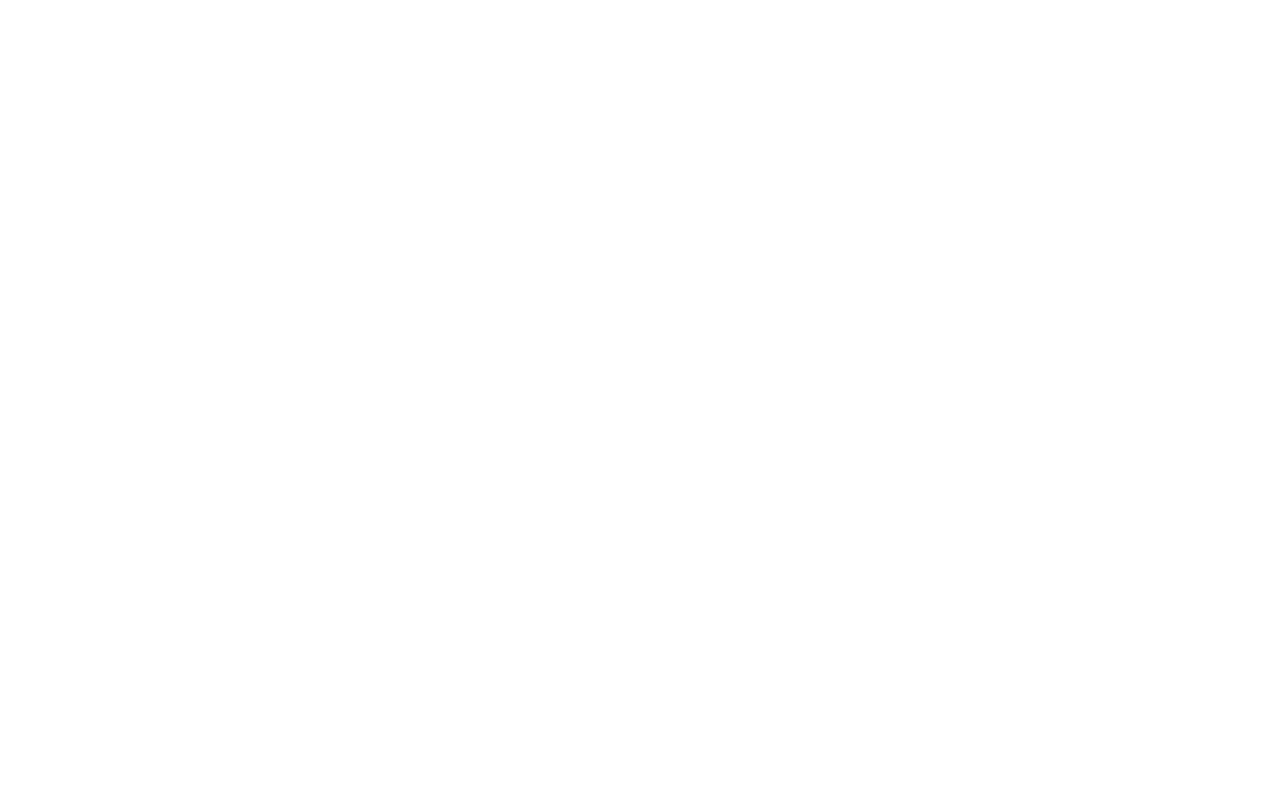
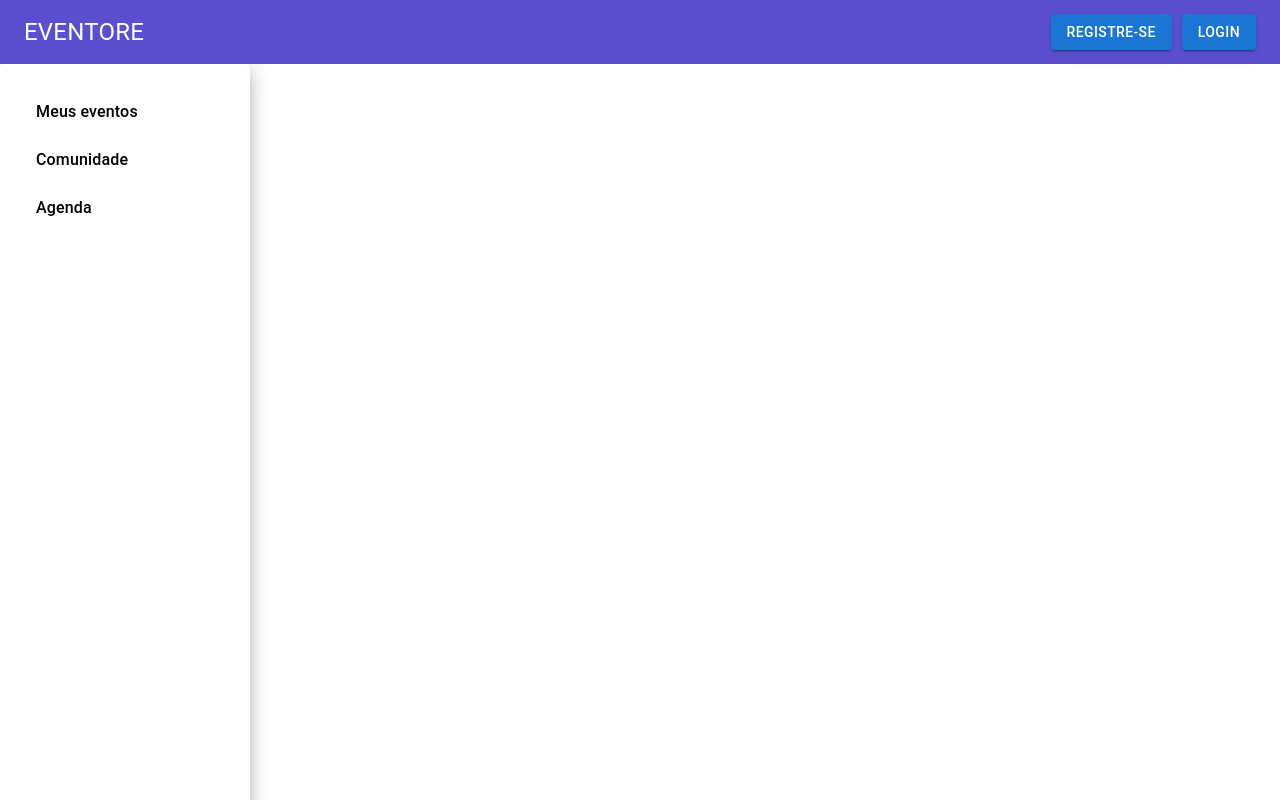
Before and after one commit to mytionbr/eventore, a React (Create React App) app in the folder client/: page /app in a window 1280 px wide. Before the commit this address had no page. Built offline with nearby package versions, Linux system fonts and the light colour scheme.

Commit message:
add sidebar

```diff
--- a/client/src/App.jsx
+++ b/client/src/App.jsx
@@ -1,13 +1,20 @@
 import React from 'react';
 import { CssBaseline } from '@mui/material';
 import Router from './routes';
+import { styled } from '@mui/system';
+
+const RootStyle = styled('div')({
+  height: '100vh',
+  width: '100vw',
+  overflow: 'auto'
+});
 
 const App = () => {
   return (
-      <>
+      <RootStyle>
         <CssBaseline />
         <Router />
-      </>
+      </RootStyle>
   );
 };
 
--- a/client/src/components/Login.jsx
+++ b/client/src/components/Login.jsx
@@ -48,7 +48,6 @@
             id="password"
             label="Senha"
             name="password"
-            autoFocus
             color='primary'
             type="password"
           />
--- a/client/src/components/Navbar.jsx
+++ b/client/src/components/Navbar.jsx
@@ -12,12 +12,11 @@
 }));
 
 
-const Navbar = () => {
+const Navbar = ({onOpenSidebar}) => {
     return (
         <Box sx={{flexGrow:1}}>
             <AppBarStyled>
-
-            <Typography component={Link} to="/" sx={{fontSize: '2rem',color: '#fff',textDecoration: 'none'}}>
+            <Typography component={Link} to="/" sx={{fontSize: '1.5rem',color: '#fff',textDecoration: 'none'}}>
                   EVENTORE
             </Typography>
                 <Box sx={{display: 'flex', alignItems: 'center' }}>
--- a/client/src/components/Register.jsx
+++ b/client/src/components/Register.jsx
@@ -41,7 +41,6 @@
                 label="Email"
                 name="email"
                 autoComplete="email"
-                autoFocus
                 color='primary'
                 type="email"
               />
@@ -53,7 +52,6 @@
                 id="password"
                 label="Senha"
                 name="password"
-                autoFocus
                 color='primary'
                 type="password"
               />
--- /dev/null
+++ b/client/src/components/Sidebar.jsx
@@ -0,0 +1,61 @@
+import { Box, List,Paper, ListItem, ListItemIcon, ListItemText, styled } from '@mui/material'
+import React from 'react'
+import { NavLink, useLocation,matchPath } from 'react-router-dom'
+
+const ITEMS = [
+    {
+        title: 'Meus eventos',
+        path: '/app/myevents'
+    },
+    {
+        title: 'Comunidade',
+        path: '/app/community'
+    },
+    {
+        title: 'Agenda',
+        path: '/app/scheduled'
+    }
+]
+
+const RootStyle = styled(Paper)({
+    width: 250,
+    minHeight: '100%'
+})
+
+const NavItem  = ({item, active})=>{
+    const { title, path } = item;
+    const isActiveRoot = active(item.path);
+
+    return (
+        <ListItem
+            key={title}
+            component={NavLink}
+            to={path}
+            sx={{
+                color: isActiveRoot ? 'text.primary' : 'black',
+                fontWeight: isActiveRoot ? '700' : '500'
+        }}
+        >
+            <ListItemText disableTypography primary={item.title} />
+        </ListItem>
+    )
+}
+
+const Sidebar = () => {
+    const { pathname } = useLocation();
+    const active = (path) => (path ? !!matchPath({ path, end: false }, pathname) : false);
+
+    return (
+        <RootStyle elevation={11}>
+            <Box sx={{px: 2.5, py: 3}}>
+                {
+                    ITEMS.map(item=>(
+                        <NavItem item={item} active={active} />
+                    ))
+                }
+            </Box>
+        </RootStyle>
+    )
+}
+
+export default Sidebar
--- /dev/null
+++ b/client/src/layouts/dashboard/DashboardLayout.jsx
@@ -0,0 +1,39 @@
+import { styled } from '@mui/system';
+import React, { useState } from 'react';
+import Navbar from '../../components/Navbar';
+import Sidebar from '../../components/Sidebar';
+import { Outlet } from 'react-router-dom';
+
+const RootStyle = styled('div')({
+    height: '100%',
+  overflow: 'hidden',
+});
+
+const ContainerStyled = styled('div')({
+  display: 'flex',
+  height: '100%'
+});
+
+const MainStyle = styled('div')({
+  flexGrow: 1,
+  overflow: 'auto',
+  minHeight: '100%',
+  paddingTop: '2rem',
+  paddingBottom: '1rem',
+});
+
+const DashboardLayout = () => {
+  return (
+    <RootStyle>
+      <Navbar />
+      <ContainerStyled>
+        <Sidebar />
+        <MainStyle>
+          <Outlet />
+        </MainStyle>
+      </ContainerStyled>
+    </RootStyle>
+  );
+};
+
+export default DashboardLayout;
```
Also changed, not shown: client/src/routes.jsx (+9 -0 lines).
